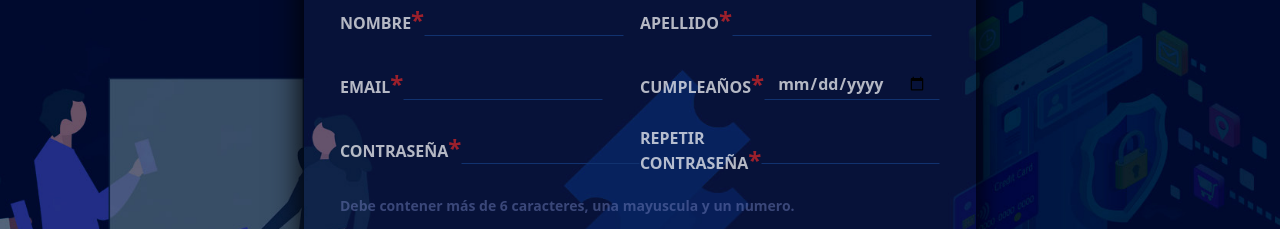
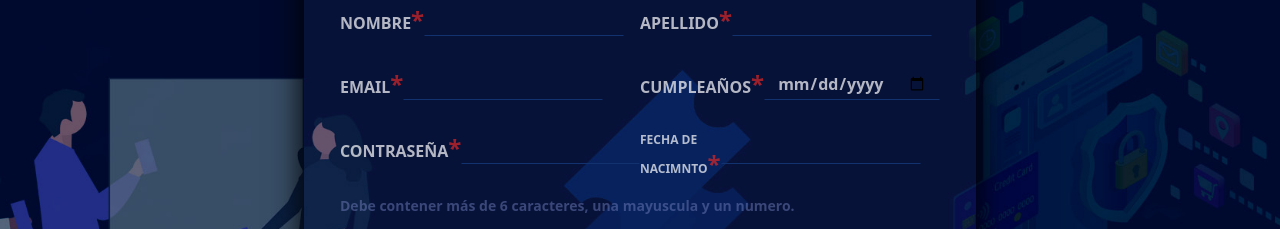
Before and after one commit to mauro-l/proyecto_Js, a website: page public/pages/register.html in a window 1280 px wide. Shown: the part 214-443 px from the top of the page. Drawn offline with nearby package versions, Linux system fonts and the light colour scheme.

```diff
--- a/public/pages/register.html
+++ b/public/pages/register.html
@@ -44,7 +44,7 @@
                             <input id="createPass" name="createPass1" type="password" class="bg-transparent border-t-transparent border-x-transparent border-b-navy-100 border-b-solid mb-2 h-8 w-2/3 text-sm" aria-autocomplete="none" autocomplete="off" required>
                         </div>
                         <div class="text-sm sm:text-base leading-3 sm:leading-3 flex justify-between sm:justify-start w-full">
-                            <label for="createPassword" class="after:content-['*'] after:text-2xl after:text-red-600/70">REPETIR <br> CONTRASEÑA</label>
+                            <label for="createPassword" class="after:content-['*'] after:text-2xl after:text-red-600/70 text-xs">FECHA DE <br> NACIMNTO</label>
                             <input id="createPassword" name="createPassword1" type="password" class="bg-transparent border-t-transparent border-x-transparent border-b-navy-100 border-b-solid mb-2 h-8 w-2/3 text-sm" aria-autocomplete="none" autocomplete="off" required>
                         </div>
                     </div>
```
Also changed, not shown: vercel.json.
